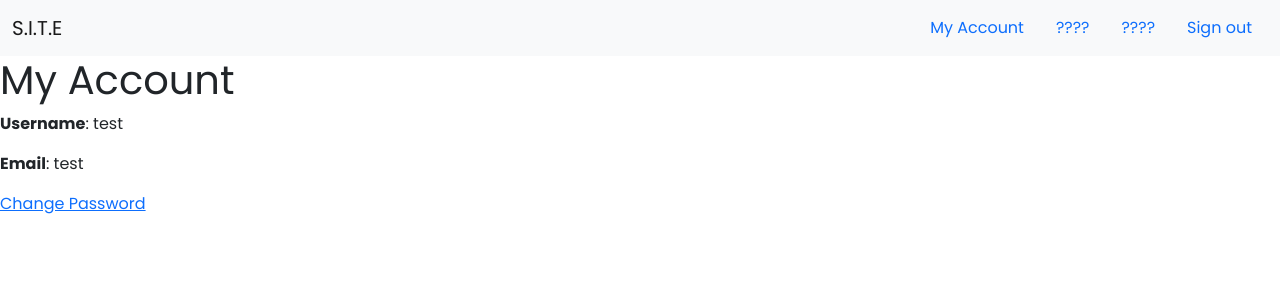
After one commit to elizabethhillman/taskManager, a Flask app: page /profile in a window 1280 px wide. The commit adds this page. Shown: the top 300 px of the page. Run offline with Flask 2, Linux system fonts and the light colour scheme; a user stored in the database is signed in.

Commit message:
adding account page, and fix the change password

```diff
--- a/app/forms.py
+++ b/app/forms.py
@@ -1,6 +1,7 @@
 from flask_wtf import FlaskForm
 from wtforms import StringField, PasswordField, SubmitField
-from wtforms.validators import DataRequired
+from wtforms.validators import DataRequired, ValidationError
+
 
 class LoginForm(FlaskForm):
     username = StringField('Username', validators=[DataRequired()])
--- a/app/routes.py
+++ b/app/routes.py
@@ -6,11 +6,13 @@ from flask_login import logout_user
 from flask_login import login_required
 from werkzeug.security import generate_password_hash, check_password_hash
 from app.forms import LoginForm, SignupForm, ChangePasswordForm, NewTask
+from werkzeug.security import check_password_hash
 from app.models import User, Post
+
 
 @app.route('/')
 def index():
-    return render_template('index.html')
+    return render_template('base.html')
 
 
 @app.route("/login", methods=['GET', 'POST'])
@@ -77,16 +79,20 @@ def signup():
     return render_template('signup.html', title='Sign up', form=form)
 
 @app.route('/changepassword', methods = ['GET', 'POST'])
+@login_required
 def changepassword():
     user = current_user
+    #print("current pass:" +user.password)
     form = ChangePasswordForm()
     if form.validate_on_submit():
-        oldpassword = User.query.filter_by(password = form.oldpassword.data).first()
-        if oldpassword is None or not oldpassword.check_password(form.oldpassword.data):
-            flash('Wrong password')
+        if not check_password_hash(user.password,form.oldpassword.data):
+            #print(form.oldpassword.data)
+            flash('Invalid password')
             return redirect('/changepassword')
-        else:
-            user.password = user.set_password(form.newpassword.data)
+        if check_password_hash(user.password,form.oldpassword.data):
+
+            #print(form.newpassword.data)
+            user.password = generate_password_hash(form.newpassword.data)
             db.session.add(user)
             db.session.commit()
             flash('Successful Change Password')
@@ -99,6 +105,12 @@ def logout():
     logout_user()
     return redirect("/")
 
+@app.route("/profile")
+@login_required
+def profile():
+    user = current_user
+    return render_template ('profile.html', title = 'My Account')
+
 # @app.route('/newtask', methods = ['GET', 'POST'])
 # def newtask():
 #     user = current_user
--- a/app/templates/base.html
+++ b/app/templates/base.html
@@ -13,6 +13,46 @@
         {% endif %}
     </head>
     <body>
+        <nav class="navbar navbar-expand-lg navbar-light bg-light">
+            <div class="container-fluid">
+              <a class="navbar-brand" href="#">S.I.T.E</a>
+              <ul class="nav justify-content-end">
+                <li class="nav-item">
+                  {% if not current_user.is_authenticated %}
+                  <a class="nav-link active" aria-current="page" href="#">Home</a>
+                  {% endif %}
+                  {% if current_user.is_authenticated %}
+                  <a class="nav-link active" aria-current="page" href="/profile">My Account</a>
+                  {% endif %}
+                </li>
+                <li class="nav-item">
+                  {% if not current_user.is_authenticated %}
+                  <a class="nav-link" href="#">Feature</a>
+                  {% endif %}
+                  {% if current_user.is_authenticated %}
+                  <a class="nav-link" href="#">????</a>
+                  {% endif %}
+                </li>
+                <li class="nav-item">
+                  {% if not current_user.is_authenticated %}
+                  <a class="nav-link" href="#">About</a>
+                  {% endif %}
+                  {% if current_user.is_authenticated %}
+                  <a class="nav-link" href="#">????</a>
+                  {% endif %}
+                </li>
+                <li class="nav-item">
+                  {% if not current_user.is_authenticated %}
+                  <a class="nav-link" href="/login">Sign in</a>
+                  {% endif %}
+                  {% if current_user.is_authenticated %}
+                  <a class="nav-link" href="/logout">Sign out</a>
+                  {% endif %}
+                </li>
+              </ul>
+              </div>
+            </div>
+          </nav>
         {% block content %}
         {% endblock %}
     </body>
--- /dev/null
+++ b/app/templates/profile.html
@@ -0,0 +1,13 @@
+{% extends "base.html" %}
+
+{% block content %}
+<h1>My Account</h1>
+
+<div>
+    <p><strong>Username</strong>: {{ current_user.username}} </p>
+    <p><strong>Email</strong>: {{ current_user.email}} </p>
+    <p><a href="/changepassword">Change Password</p>
+</div>
+
+
+{% endblock %}
```
Also changed, not shown: app/templates/index.html (+2 -25 lines).
